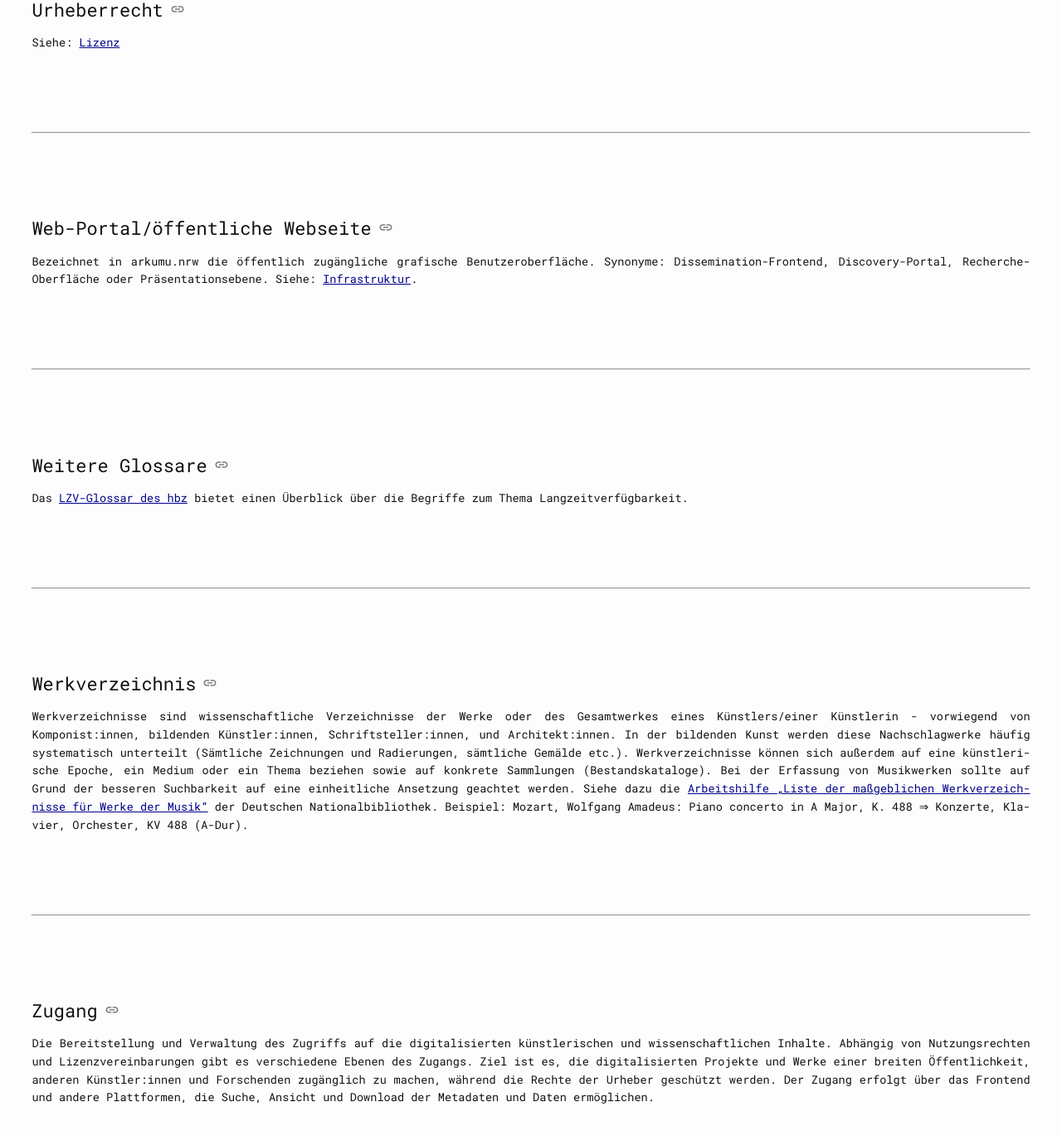
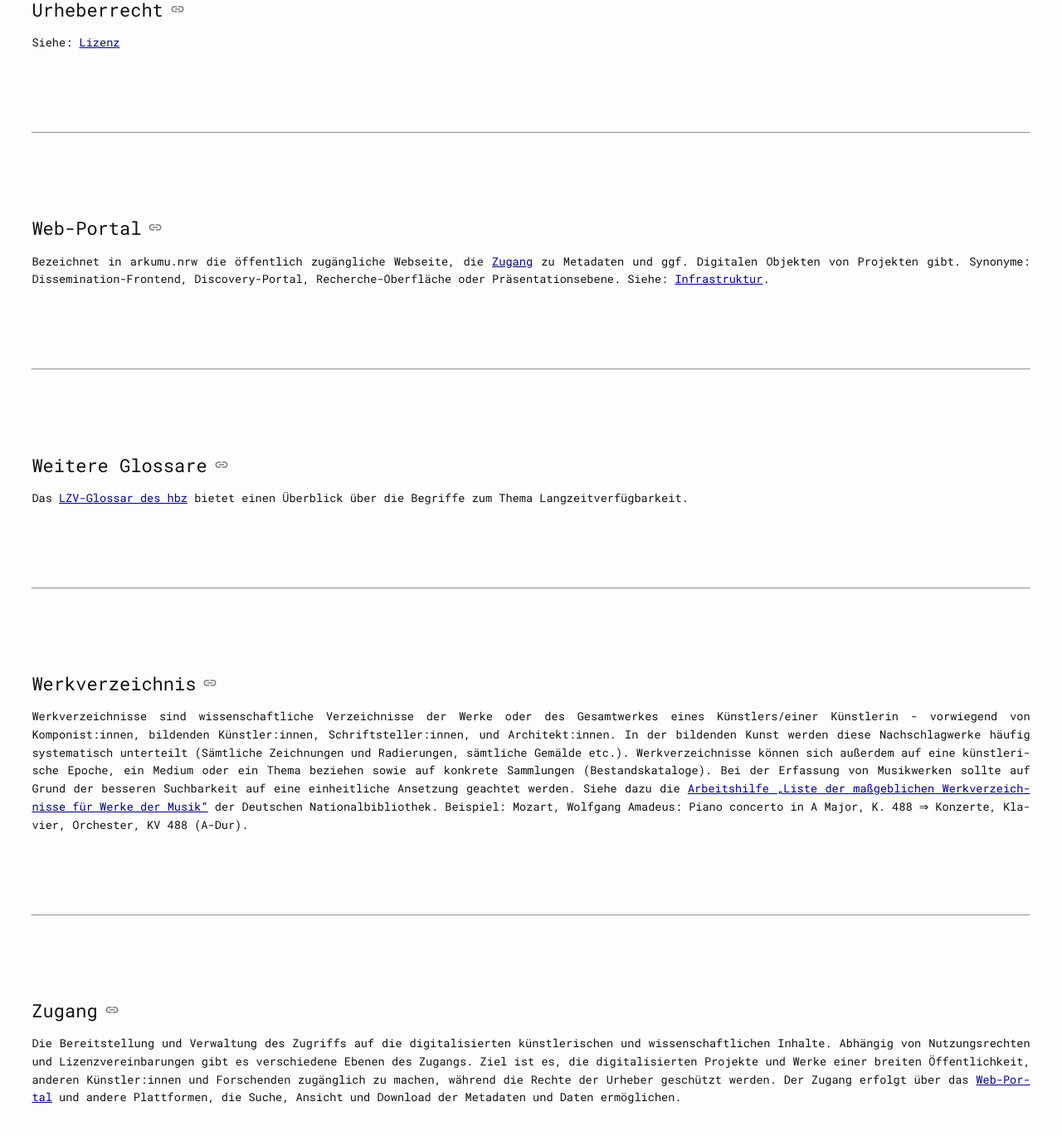
Before and after one commit to arkumu/arkumu.github.io, a Jekyll site: the page built from ressourcen/a-bis-z.markdown, in a window 1280 px wide and 1400 px high, scrolled down 8108 px. Shown: the top 1369 px of the window at 83% size. Built offline with Jekyll 4.4.1, drawn with Linux system fonts in a browser that asks for light colours; a script that is not in the unit is left out; some of the changed text lies outside the part shown.

Commit message:
Update a-bis-z.markdown

```diff
--- a/ressourcen/a-bis-z.markdown
+++ b/ressourcen/a-bis-z.markdown
@@ -17,7 +17,7 @@ order: 2.7
 **R:** [Rechte](/ressourcen/a-bis-z.html#rechte), [Retrieval](/ressourcen/a-bis-z.html#retrieval), [Rosetta-Backend](/ressourcen/a-bis-z.html#rosetta-backend)
 **S:** [Sammlungen](/ressourcen/a-bis-z.html#sammlungen), [Standards](/ressourcen/a-bis-z.html#standards)
 **U:** [Urheberrecht](/ressourcen/a-bis-z.html#urheberrecht)
-**W:** [Weitere Glossare](/ressourcen/a-bis-z.html#weitere-glossare), [Werkverzeichnis](/ressourcen/a-bis-z.html#werkverzeichnis)
+**W:** [Web-Portal](/ressourcen/a-bis-z.html#web-portal) [Weitere Glossare](/ressourcen/a-bis-z.html#weitere-glossare), [Werkverzeichnis](/ressourcen/a-bis-z.html#werkverzeichnis)
 **Z:** [Zugang](/ressourcen/a-bis-z.html#zugang)
 
 ----
@@ -28,7 +28,7 @@ Bei arkumu.nrw bezeichnet der Begriff "Akteur:innen" alle Personen, Künstler:in
 ----
 
 ### Ansprechpartner:innen
-Die Mediendokumentar:innen von arkumu.nrw an ihrer Hochschule helfen gerne bei Fragen zu Erfassung, Archivierung, Rechteverwaltung oder anderen Themen. Siehe: [Team](/projektstruktur/team).
+Die Projektleitung un die Mediendokumentar:innen von arkumu.nrw an ihrer Hochschule helfen gerne bei Fragen zu Erfassung, Archivierung, Rechteverwaltung oder anderen Themen. Siehe: [Team](/projektstruktur/team).
 
 ----
 
@@ -38,7 +38,7 @@ Spezifische Merkmale oder Eigenschaften, die zur Beschreibung und Klassifikation
 ----
 
 ### Backend
-Allgemeine Bezeichnung für eine grafische Benutzeroberfläche, zugänglich nur nach vorheriger Authentifizierung/Anmeldung in einem System. Im System von arkumu.nrw gibt es z.B. das Erfassungs-Backend (auch ”ingest” genannt ), das Admin-Backend (auch ”adm” genannt ) und das Rosetta-Backend. Siehe: [Infrastruktur](/technische-dokumentation/infrastruktur).
+Allgemeine Bezeichnung für eine grafische Benutzeroberfläche, zugänglich nur nach vorheriger Authentifizierung/Anmeldung in einem System. Im System von arkumu.nrw gibt es das [Erfassungs-Backend](/ressourcen/a-bis-z.html#erfassungs-backend) (auch ”ingest” genannt), das Admin-Backend (auch ”adm” genannt) und das Rosetta-Backend. Siehe: [Infrastruktur](/technische-dokumentation/infrastruktur).
 
 ----
 
@@ -63,7 +63,6 @@ Der vorläufige Ablageort, in dem neu erfasste Datensätze (zusammengehörige Me
 ----
 
 ### Entität
-
 Als Entität wird in der Datenmodellierung ein eindeutig zu bestimmendes Objekt bezeichnet, über das Informationen gespeichert oder verarbeitet werden sollen. Das Objekt kann materiell oder immateriell, konkret oder abstrakt sein. Beispiele von arkumu.nrw: Ein Projekt, ein Ereignis, ein:e Akteur:in.
 
 ----
@@ -120,7 +119,7 @@ Siehe: [Lizenz](/ressourcen/a-bis-z.html#lizenz).
 ----
 
 ### Retrieval
-Kurz für „Information Retrieval“ (Informationswiedergewinnung). Das System, das Indexing, Suche und Wiedergewinnung von Informationen ermöglicht; das Abfragen und Abrufen von Datensätzen per Suchfunktion im Backend und Frontend.
+Kurz für „Information Retrieval“ (Informationswiedergewinnung). Das System, das Indexing, Suche und Wiedergewinnung von Informationen ermöglicht; das Abfragen und Abrufen von Datensätzen per Suchfunktion im Backend und [Web-Portal](/ressourcen/a-bis-z.html#web-portal).
 
 ----
 
@@ -144,8 +143,8 @@ Siehe: [Lizenz](/ressourcen/a-bis-z.html#lizenz)
 
 ---
 
-### Web-Portal/öffentliche Webseite
-Bezeichnet in arkumu.nrw die öffentlich zugängliche grafische Benutzeroberfläche. Synonyme: Dissemination-Frontend, Discovery-Portal, Recherche-Oberfläche oder Präsentationsebene. Siehe: [Infrastruktur](/technische-dokumentation/infrastruktur).
+### Web-Portal
+Bezeichnet in arkumu.nrw die öffentlich zugängliche Webseite, die [Zugang](/ressourcen/a-bis-z.html#zugang) zu Metadaten und ggf. Digitalen Objekten von Projekten gibt. Synonyme: Dissemination-Frontend, Discovery-Portal, Recherche-Oberfläche oder Präsentationsebene. Siehe: [Infrastruktur](/technische-dokumentation/infrastruktur).
 
 ----
 
@@ -161,4 +160,4 @@ Werkverzeichnisse sind wissenschaftliche Verzeichnisse der Werke oder des Gesamt
 ----
 
 ### Zugang
-Die Bereitstellung und Verwaltung des Zugriffs auf die digitalisierten künstlerischen und wissenschaftlichen Inhalte.  Abhängig von Nutzungsrechten und Lizenzvereinbarungen gibt es verschiedene Ebenen des Zugangs. Ziel ist es, die digitalisierten Projekte und Werke einer breiten Öffentlichkeit, anderen Künstler:innen und Forschenden zugänglich zu machen, während die Rechte der Urheber geschützt werden. Der Zugang erfolgt über das Frontend und andere Plattformen, die Suche, Ansicht und Download der Metadaten und Daten ermöglichen.
+Die Bereitstellung und Verwaltung des Zugriffs auf die digitalisierten künstlerischen und wissenschaftlichen Inhalte.  Abhängig von Nutzungsrechten und Lizenzvereinbarungen gibt es verschiedene Ebenen des Zugangs. Ziel ist es, die digitalisierten Projekte und Werke einer breiten Öffentlichkeit, anderen Künstler:innen und Forschenden zugänglich zu machen, während die Rechte der Urheber geschützt werden. Der Zugang erfolgt über das [Web-Portal](/ressourcen/a-bis-z.html#web-portal) und andere Plattformen, die Suche, Ansicht und Download der Metadaten und Daten ermöglichen.
```
